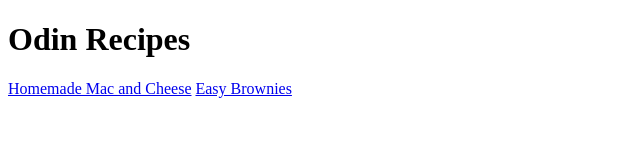
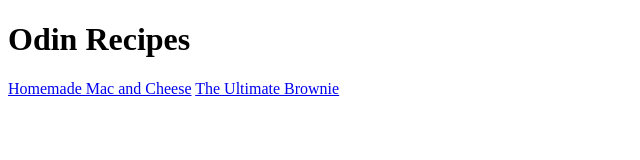
Before and after one commit to caroarc/odin-recipes, a plain HTML site: page index.html in a window 1280 px wide. Shown: the full height of the page, 0-640 px from the left. Drawn offline with Linux system fonts and the light colour scheme.

Commit message:
changed the brownie title on the index to match the one on the brownie page

```diff
--- a/index.html
+++ b/index.html
@@ -7,6 +7,6 @@
     <body>
         <h1>Odin Recipes</h1>
         <a href="recipes/macandcheese.html">Homemade Mac and Cheese</a>
-        <a href="recipes/brownies.html">Easy Brownies</a>
+        <a href="recipes/brownies.html">The Ultimate Brownie</a>
     </body>
 </html>
```
